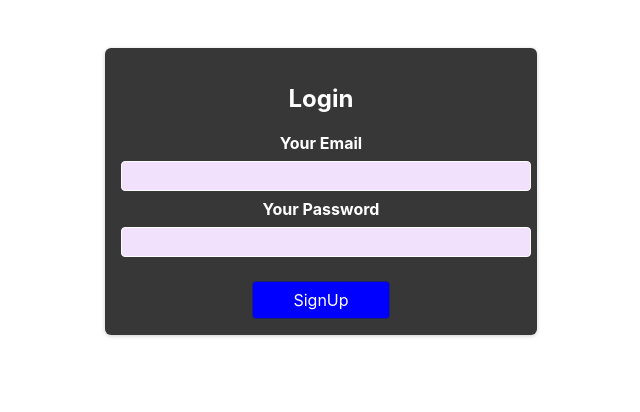
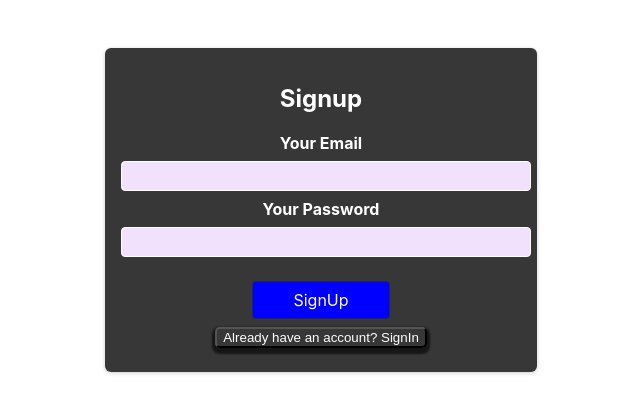
Before and after one commit to SanOP360/ExpenseTrackerApp, a React (Create React App) app: page / in a window 1280 px wide. Shown: the top 412 px of the page, without its empty margins (319-959 px from the left). Built offline with nearby package versions, Linux system fonts and the light colour scheme.

Commit message:
added login page

```diff
--- a/src/App.js
+++ b/src/App.js
@@ -1,10 +1,14 @@
 import AuthForm from "./components/AuthForm";
-
+import { Routes, Route } from "react-router-dom";
+import Home from "./components/pages/Home";
 
 function App() {
   return (
     <div className="App">
-      <AuthForm></AuthForm>
+      <Routes>
+        <Route path="/Home" element={<Home />} />
+        <Route path="/" element={<AuthForm />} />
+      </Routes>
     </div>
   );
 }
--- a/src/components/AuthForm.js
+++ b/src/components/AuthForm.js
@@ -1,22 +1,38 @@
 import React,{useState,useRef} from 'react'
+import { useNavigate } from 'react-router-dom';
 import classes from "./AuthForm.module.css";
 const AuthForm=()=>{
 
      const [isLoading, setIsLoading] = useState(false);
      const emailInputRef = useRef();
      const passwordInputRef = useRef();
+     const navigate=useNavigate();
+     const [isLogin,setIsLogin]=useState(false);
+     const trigeractions=()=>{
+        if(isLogin===false){
+            setIsLogin(true);
+        }
+        else{
+            setIsLogin(false);
+        }
+     }
 
      const submitHandler = async (event) => {
        event.preventDefault();
        const enteredEmail = emailInputRef.current.value;
        const enteredPassword = passwordInputRef.current.value;
        setIsLoading(true);
-
-
-
+       let url;
+       if(isLogin){
+        url =
+          "https://identitytoolkit.googleapis.com/v1/accounts:signInWithPassword?key=AIzaSyBOFTxkAWbMMSRNoWMlUi2BL2_lBXrV37A";
+       }
+       else{
+        url =
+          "https://identitytoolkit.googleapis.com/v1/accounts:signUp?key=AIzaSyBOFTxkAWbMMSRNoWMlUi2BL2_lBXrV37A";
+       }
        try {
-         const response = await fetch(
-           "https://identitytoolkit.googleapis.com/v1/accounts:signUp?key=AIzaSyBOFTxkAWbMMSRNoWMlUi2BL2_lBXrV37A",
+         const response = await fetch(url,
            {
              method: "POST",
              body: JSON.stringify({
@@ -37,6 +53,9 @@ const AuthForm=()=>{
 
          const data = await response.json();
          console.log('successfully created an account');
+         console.log(data.idToken);
+         navigate('/Home')
+
 
 
        } catch (err) {
@@ -56,7 +75,8 @@ const AuthForm=()=>{
 
     return (
       <section className={classes.auth}>
-        <h1>Login</h1>
+        {isLogin &&<h1>Login</h1> }
+        {!isLogin && <h1>Signup</h1>}
         <form onSubmit={submitHandler}>
           <div className={classes.control}>
             <label htmlFor="email">Your Email</label>
@@ -72,8 +92,32 @@ const AuthForm=()=>{
             />
           </div>
           <div className={classes.actions}>
-            {!isLoading && <button>SignUp</button>}
+            {!isLoading && !isLogin && (
+              <button className={classes.loginLogout}>SignUp</button>
+            )}
+            {!isLoading && isLogin && (
+              <button className={classes.loginLogout}>Login</button>
+            )}
             {isLoading && <p>Loading...</p>}
+
+            {!isLogin && (
+              <button
+                type="button"
+                className={classes.signBtn}
+                onClick={trigeractions}
+              >
+                Already have an account? SignIn
+              </button>
+            )}
+            {isLogin && (
+              <button
+                type="button"
+                className={classes.signBtn}
+                onClick={trigeractions}
+              >
+                Don't have an account? SignUp
+              </button>
+            )}
           </div>
         </form>
       </section>
--- a/src/components/AuthForm.module.css
+++ b/src/components/AuthForm.module.css
@@ -44,7 +44,7 @@
   align-items: center;
 }
 
-.actions button {
+.loginLogout {
   cursor: pointer;
   font: inherit;
   color: white;
@@ -54,7 +54,7 @@
   padding: 0.5rem 2.5rem;
 }
 
-.actions button:hover {
+.loginLogout:hover {
   background-color: rgb(33, 33, 165);
   border-color:rgb(31, 31, 131);
 }
@@ -71,3 +71,18 @@
   background-color: transparent;
   color:rgb(31, 31, 131);;
 }
+
+.signBtn{
+    color:white;
+    /* background-color: rgb(80, 234, 182); */
+    margin:0.5rem;
+    background-color:transparent;
+    cursor:pointer;
+    border-radius: 5px;
+    box-shadow: 0 3px 2px 3px rgba(0, 0, 0, 0.6);
+}
+
+.signBtn:hover{
+    color:rgba(245, 245, 245, 0.849)
+
+}
--- /dev/null
+++ b/src/components/pages/Home.js
@@ -0,0 +1,6 @@
+const Home=()=>{
+    return(<>
+        <h1>You are in expense Tracker App</h1>
+    </>)
+}
+export default Home;
```
Also changed, not shown: src/index.js (+8 -8 lines).
